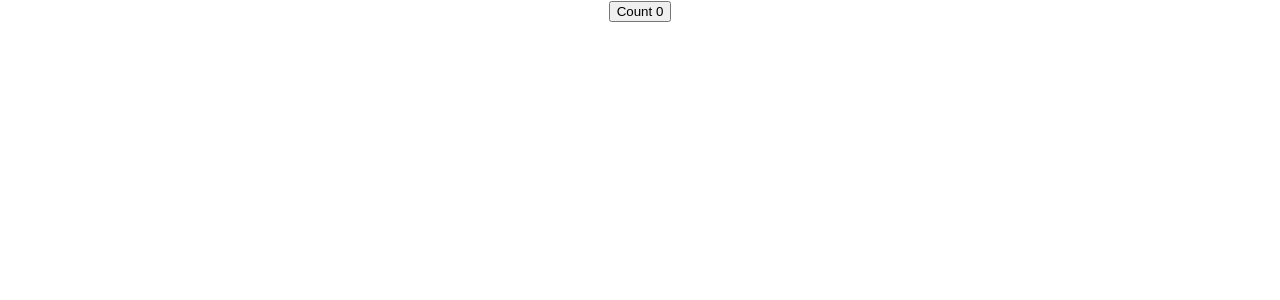
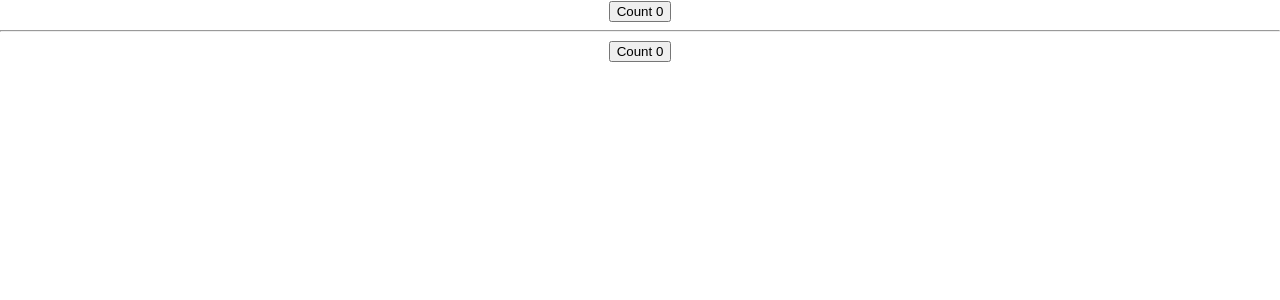
Before and after one commit to avadhutthorat/hooks-complete-guide, a React (Create React App) app: page / in a window 1280 px wide. Shown: the top 300 px of the page. Built offline with nearby package versions, Linux system fonts and the light colour scheme.

Commit message:
added hook in functional component

```diff
--- a/src/App.js
+++ b/src/App.js
@@ -1,11 +1,14 @@
 import React from "react";
 import "./App.css";
 import ClassCounter from "./components/class-counter";
+import HookCounter from "./components/hook-counter";
 
 function App() {
   return (
     <div className="App">
       <ClassCounter />
+      <hr />
+      <HookCounter />
     </div>
   );
 }
--- /dev/null
+++ b/src/components/hook-counter.js
@@ -0,0 +1,11 @@
+import React, { useState } from "react";
+
+const HookCounter = () => {
+  const [count, setCount] = useState(0);
+  const incrementCounter = () => {
+    setCount(count + 1);
+  };
+  return <button onClick={incrementCounter}>Count {count} </button>;
+};
+
+export default HookCounter;
```
